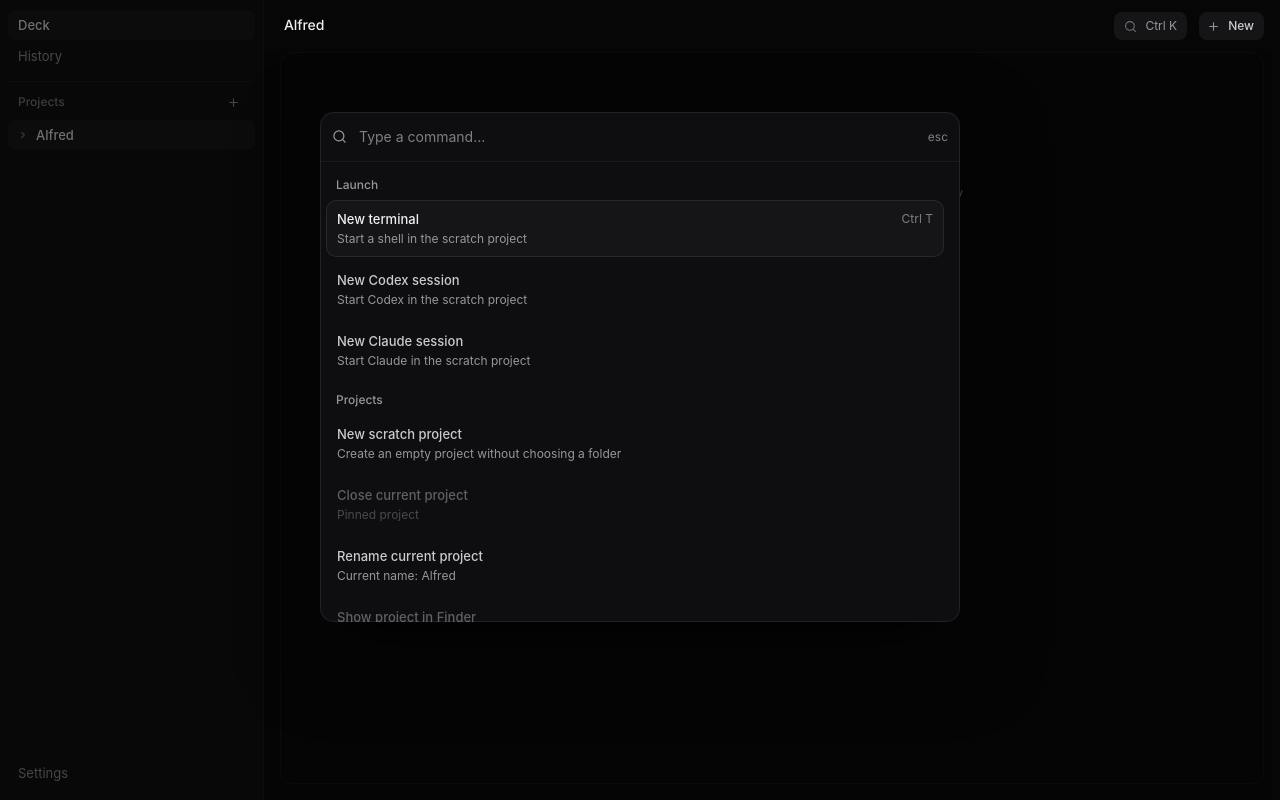
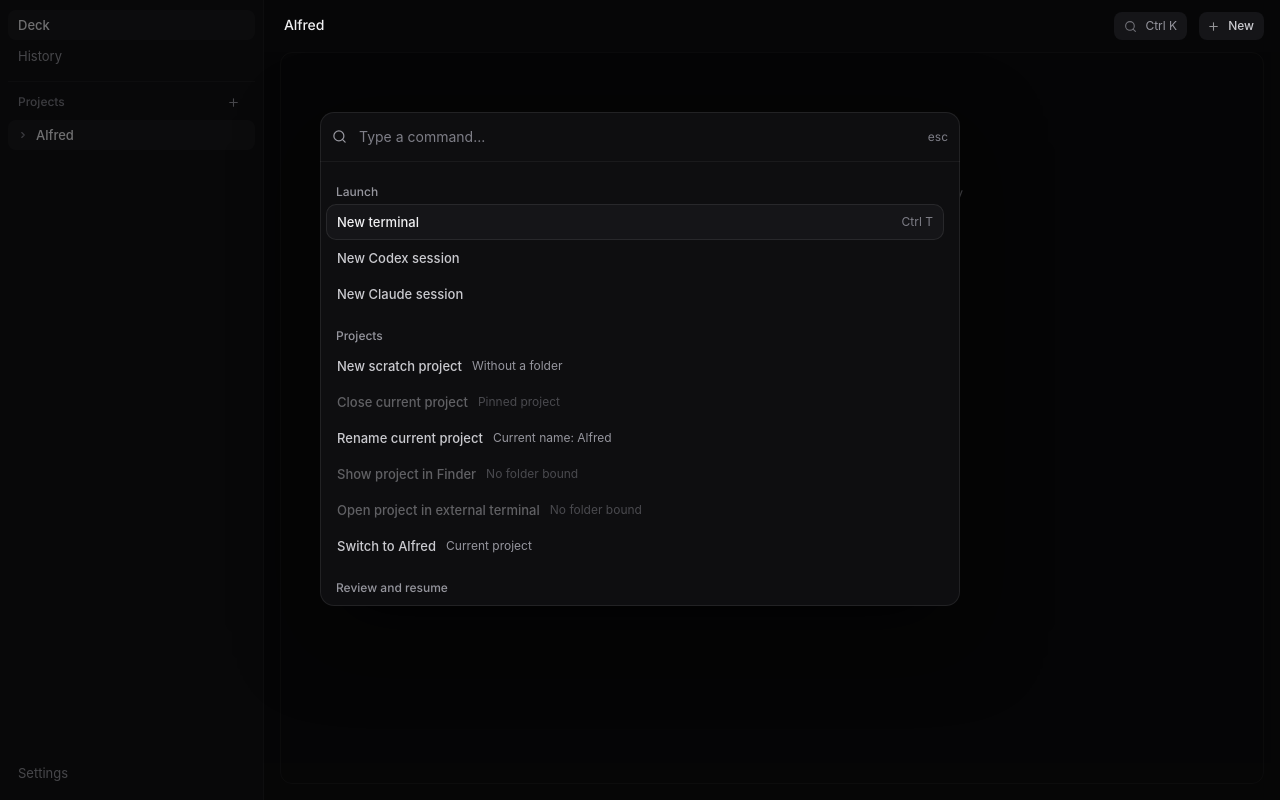
Before and after one commit to pdudek2/Alfred, a React (Vite) app in the folder apps/desktop/: page / in a window 1280 px wide. Both pictures are taken after a click on the button "Open command palette". Built offline with nearby package versions, Linux system fonts and the light colour scheme.

Commit message:
Draw command palette rows on one 36px line
A row is its label, a description only where it adds a reason, a path or
a state, and the shortcut on the right. Group names share the row pitch
and the list's height is a whole number of rows, so it never ends on a
cut row.

```diff
--- a/apps/desktop/src/renderer/components/CommandPalette.tsx
+++ b/apps/desktop/src/renderer/components/CommandPalette.tsx
@@ -19,7 +19,8 @@ import { externalTerminalApp } from "./WorkspaceActionsMenu";
 type CommandPaletteItem = {
   id: string;
   label: string;
-  detail: string;
+  /** Only what the label does not already say: a reason, a path, a state. */
+  detail?: string;
   /** The key that runs it outside the palette, shown as quiet text beside the label. */
   shortcut?: string;
   disabled?: boolean;
@@ -141,12 +142,7 @@ export function CommandPalette({
   const selectedRestartable = selectedSession ? isRestartableSession(selectedSession) : false;
   const activeWorkspace = workspaces.find((workspace) => workspace.id === activeWorkspaceId);
   const activeWorkspaceAvailable = activeWorkspace?.rootStatus !== "missing";
-  const activeWorkspaceBound = Boolean(activeWorkspace?.rootPath) && activeWorkspaceAvailable;
-  const launchDetail = activeWorkspaceAvailable
-    ? activeWorkspaceBound
-      ? "this project"
-      : "the scratch project"
-    : "Choose the project folder first";
+  const launchBlocked = activeWorkspaceAvailable ? undefined : "Choose the project folder first";
   const normalizedQuery = query.trim().toLowerCase();
   const workspaceById = useMemo(
     () => new Map(workspaces.map((workspace) => [workspace.id, workspace])),
@@ -167,9 +163,7 @@ export function CommandPalette({
       {
         id: "new-terminal",
         label: "New terminal",
-        detail: activeWorkspaceAvailable
-          ? `Start a shell in ${activeWorkspaceBound ? "this project" : "the scratch project"}`
-          : "Choose the project folder first",
+        ...(launchBlocked && { detail: launchBlocked }),
         ...(activeWorkspaceAvailable ? { shortcut: shortcutKey(shortcutModifier, "T") } : {}),
         disabled: !activeWorkspaceAvailable,
         run: onAddManualSession,
@@ -177,28 +171,27 @@ export function CommandPalette({
       {
         id: "new-codex-session",
         label: "New Codex session",
-        detail: activeWorkspaceAvailable ? `Start Codex in ${launchDetail}` : launchDetail,
+        ...(launchBlocked && { detail: launchBlocked }),
         disabled: !activeWorkspaceAvailable,
         run: () => onAddAgentSession("codex"),
       },
       {
         id: "new-claude-session",
         label: "New Claude session",
-        detail: activeWorkspaceAvailable ? `Start Claude in ${launchDetail}` : launchDetail,
+        ...(launchBlocked && { detail: launchBlocked }),
         disabled: !activeWorkspaceAvailable,
         run: () => onAddAgentSession("claude"),
       },
-      ...(onOpenPlan ? [{ id: "new-plan", label: "Plan with Alfred", detail: "Describe a goal and get drafts to launch", run: onOpenPlan }] : []),
+      ...(onOpenPlan ? [{ id: "new-plan", label: "Plan with Alfred", run: onOpenPlan }] : []),
       {
         id: "add-project",
         label: "Add project…",
-        detail: "Choose a folder to work in",
         run: onAddProject,
       },
       {
         id: "new-workspace",
         label: "New scratch project",
-        detail: "Create an empty project without choosing a folder",
+        detail: "Without a folder",
         run: onAddWorkspace,
       },
       {
@@ -265,13 +258,11 @@ export function CommandPalette({
         .map((session) => ({
           id: `pin-session-${session.id}`,
           label: `Pin ${session.title} under the focus`,
-          detail: "Keep it in view under the session you work in",
           run: () => onPinSession(session.id),
         })),
       ...sessions.filter((session) => session.id === pinnedSessionId).map((session) => ({
         id: `unpin-session-${session.id}`,
         label: `Unpin ${session.title}`,
-        detail: "Hide it again; it stays in the rail",
         run: () => onPinSession(null),
       })),
       {
@@ -283,7 +274,6 @@ export function CommandPalette({
       {
         id: "open-context",
         label: "Details",
-        detail: "Inspect the focused session",
         run: onOpenContext,
       },
       {
@@ -348,7 +338,6 @@ export function CommandPalette({
       {
         id: "next-session",
         label: "Next session",
-        detail: "Move focus forward",
         shortcut: shortcutKey(shortcutModifier, "Shift ]"),
         disabled: sessions.length < 2,
         run: onFocusNextSession,
@@ -356,7 +345,6 @@ export function CommandPalette({
       {
         id: "previous-session",
         label: "Previous session",
-        detail: "Move focus back",
         shortcut: shortcutKey(shortcutModifier, "Shift ["),
         disabled: sessions.length < 2,
         run: onFocusPreviousSession,
@@ -366,8 +354,7 @@ export function CommandPalette({
       activeWorkspaceId,
       activeWorkspace,
       activeWorkspaceAvailable,
-      activeWorkspaceBound,
-      launchDetail,
+      launchBlocked,
       canCloseWorkspace,
       now,
       hasSavedSessions,
@@ -495,8 +482,8 @@ export function CommandPalette({
                 onMouseEnter={() => setActiveCommandId(row.command.id)}
               >
                 <span>{row.command.label}</span>
+                {row.command.detail && <small>{row.command.detail}</small>}
                 {row.command.shortcut && <kbd className="command-palette-shortcut">{row.command.shortcut}</kbd>}
-                <small>{row.command.detail}</small>
               </button>
             ),
           )}
@@ -559,7 +546,7 @@ function filterCommands(commands: CommandPaletteItem[], normalizedQuery: string)
   const labelMatches = commands.filter((command) => command.label.toLowerCase().includes(normalizedQuery));
   const labelMatchIds = new Set(labelMatches.map((command) => command.id));
   const detailMatches = commands.filter(
-    (command) => !labelMatchIds.has(command.id) && command.detail.toLowerCase().includes(normalizedQuery),
+    (command) => !labelMatchIds.has(command.id) && Boolean(command.detail?.toLowerCase().includes(normalizedQuery)),
   );
 
   return [...labelMatches, ...detailMatches];
--- a/apps/desktop/src/renderer/styles.css
+++ b/apps/desktop/src/renderer/styles.css
@@ -2310,15 +2310,15 @@ html[data-alfred-window-material="native"] .desktop-alert-stack {
   font: 400 12px/16px var(--sans);
 }
 
+/* Rows and group names share one 36px pitch, so the list always ends on a whole row. */
 .command-palette-list {
-  max-height: min(460px, 58vh);
+  max-height: calc(round(down, min(460px, 58vh) - 12px, 36px) + 12px);
   overflow: auto;
   scrollbar-gutter: stable;
   scrollbar-width: thin;
   scrollbar-color: var(--surface-control-hover) transparent;
   padding: 6px;
   display: grid;
-  gap: 4px;
 }
 
 .command-palette-list::-webkit-scrollbar {
@@ -2338,8 +2338,8 @@ html[data-alfred-window-material="native"] .desktop-alert-stack {
 }
 
 .command-palette-group {
-  min-height: 24px;
-  padding: 9px 10px 3px;
+  height: 36px;
+  padding: 16px 10px 4px;
   color: var(--text-muted);
   font: 500 12px/16px var(--sans);
 }
@@ -2349,27 +2349,32 @@ html[data-alfred-window-material="native"] .desktop-alert-stack {
   min-width: 0;
   border: 0;
   border-radius: 10px;
-  padding: 10px 11px;
-  background: transparent;
-  display: grid;
-  gap: 3px;
+  padding: 0 11px;
+  background: transparent;
   text-align: left;
 }
 
+.command-palette-empty {
+  padding-block: 10px;
+}
+
 .command-palette-list button {
-  min-height: 40px;
-  grid-template-columns: minmax(0, 1fr) auto;
-  column-gap: 12px;
+  min-height: 36px;
+  display: flex;
+  align-items: center;
+  gap: 10px;
   color: var(--text-secondary);
   cursor: pointer;
 }
 
 .command-palette-list button small {
-  grid-column: 1 / -1;
+  flex: 1 1 0;
 }
 
 /* A key hint is quiet text, not a key cap. */
 .command-palette-shortcut {
+  flex: none;
+  margin-left: auto;
   color: var(--text-faint);
   font: 400 12px/18px var(--sans);
 }
@@ -2396,6 +2401,7 @@ html[data-alfred-window-material="native"] .desktop-alert-stack {
 }
 
 .command-palette-list button span {
+  min-width: 0;
   overflow: hidden;
   text-overflow: ellipsis;
   white-space: nowrap;
@@ -2404,6 +2410,7 @@ html[data-alfred-window-material="native"] .desktop-alert-stack {
 
 .command-palette-list button small,
 .command-palette-empty {
+  min-width: 0;
   overflow: hidden;
   text-overflow: ellipsis;
   white-space: nowrap;
```
Also changed, not shown: 2 other files (tests, documents, lock files or other folders).
